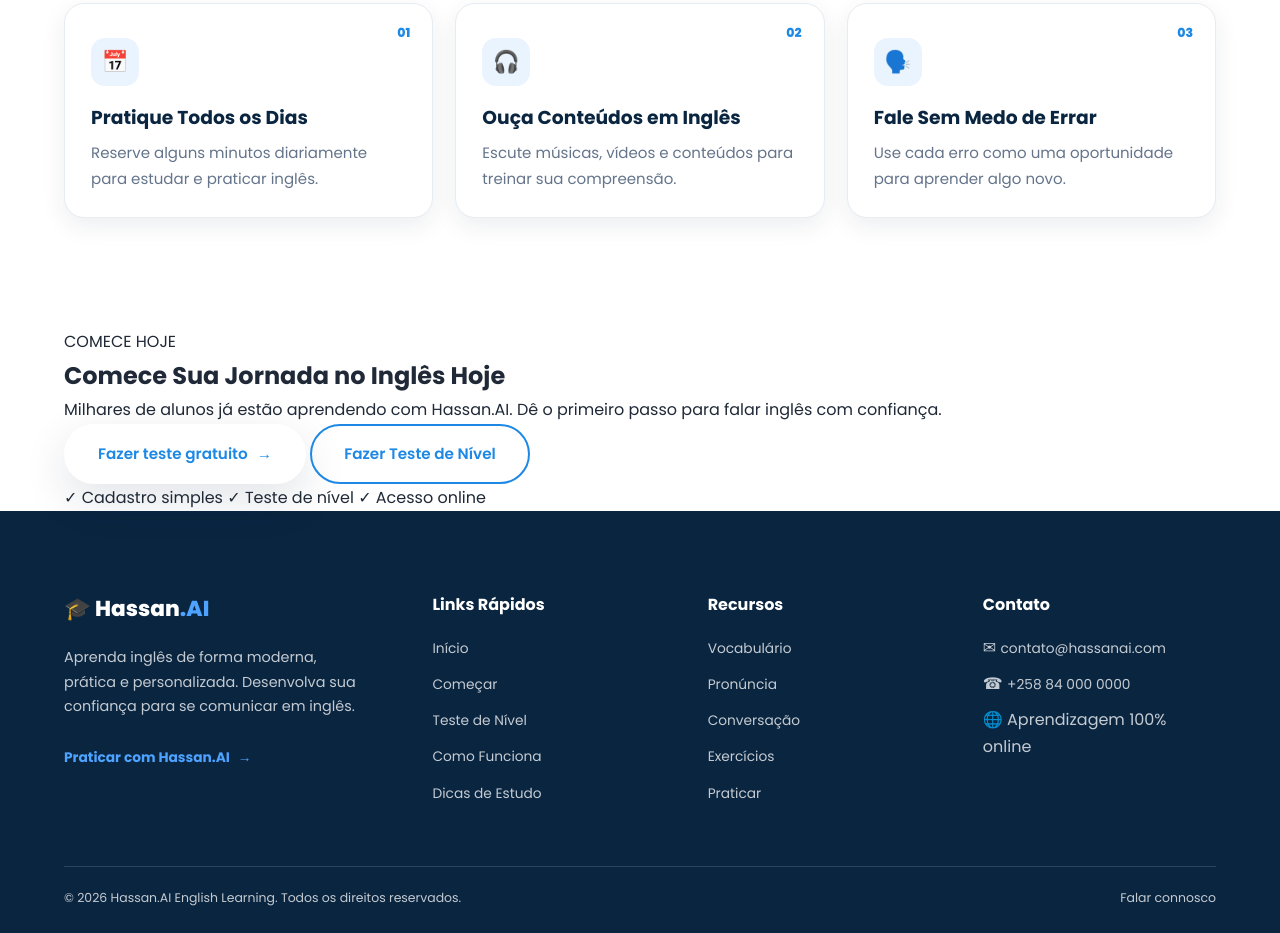
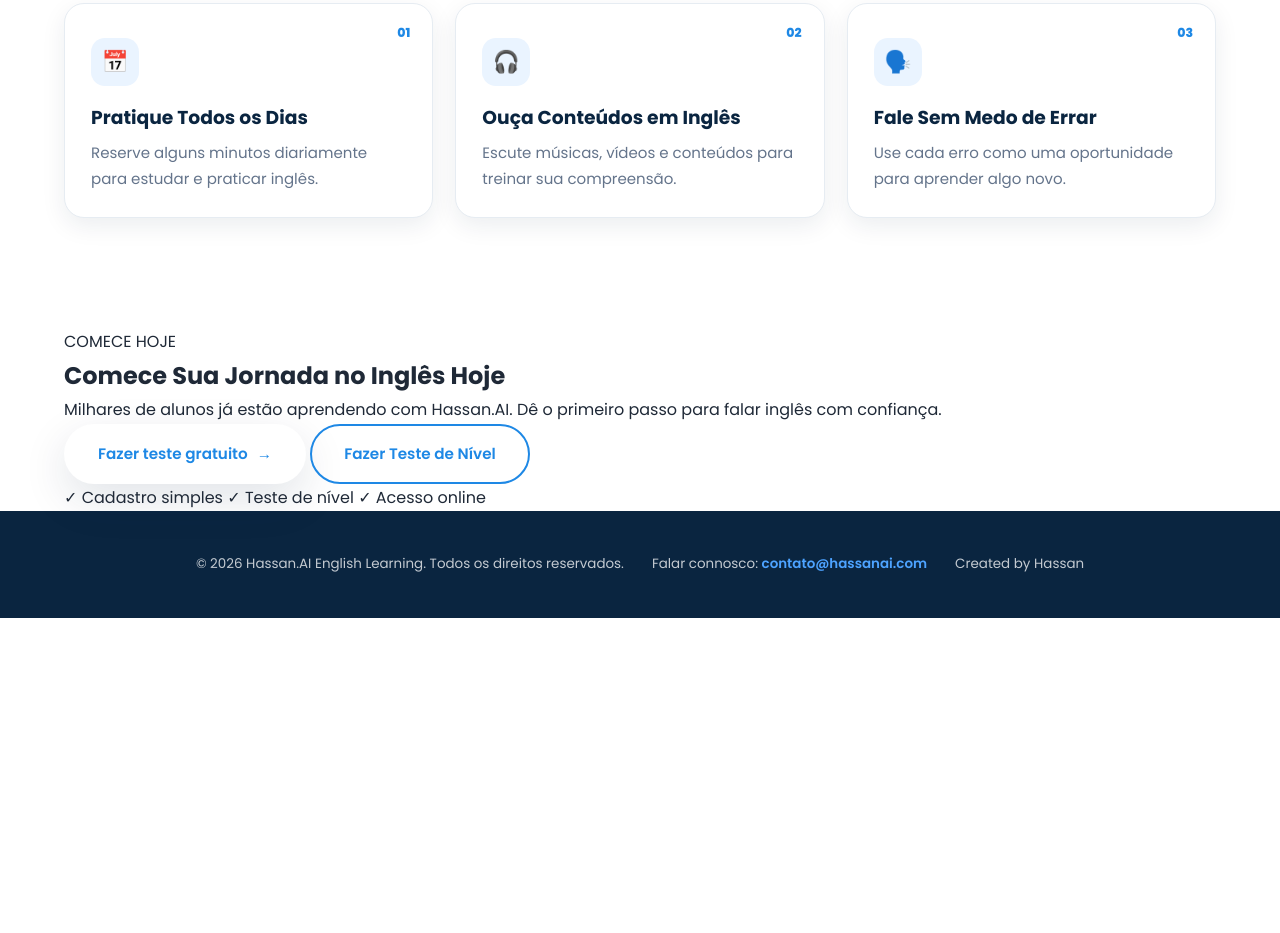
Before and after one commit to n4dirassan/speak-ai, a website: page index.html in a window 1280 px wide. Shown: the part 5033-5966 px from the top of the page. After the commit the page ends 5651 px from the top, so only its background shows below. Drawn offline with Linux system fonts and the light colour scheme.

Commit message:
Simplify Hassan.AI footer

```diff
--- a/index.html
+++ b/index.html
@@ -683,87 +683,10 @@
          FOOTER
     =============================== -->
     <footer class="footer">
-
-        <div class="container footer-grid">
-
-            <div class="footer-brand">
-                <a class="footer-logo" href="#inicio">
-                    🎓 Hassan<span>.AI</span>
-                </a>
-
-                <p>
-                    Aprenda inglês de forma moderna, prática e personalizada.
-                    Desenvolva sua confiança para se comunicar em inglês.
-                </p>
-
-                <div class="footer-actions">
-                    <a class="footer-action" href="#teste">
-                        Praticar com Hassan.AI <span aria-hidden="true">→</span>
-                    </a>
-                </div>
-            </div>
-
-
-            <div class="footer-column">
-                <h3>Links Rápidos</h3>
-                <ul>
-                    <li><a href="#inicio">Início</a></li>
-                    <li><a href="#teste">Começar</a></li>
-                    <li><a href="#teste">Teste de Nível</a></li>
-                    <li><a href="#como-funciona">Como Funciona</a></li>
-                    <li><a href="#dicas">Dicas de Estudo</a></li>
-                </ul>
-            </div>
-
-
-            <div class="footer-column">
-                <h3>Recursos</h3>
-                <ul>
-                    <li><a href="#beneficios">Vocabulário</a></li>
-                    <li><a href="#beneficios">Pronúncia</a></li>
-                    <li><a href="#beneficios">Conversação</a></li>
-                    <li><a href="#beneficios">Exercícios</a></li>
-                    <li><a href="#teste">Praticar</a></li>
-                </ul>
-            </div>
-
-
-            <div class="footer-column">
-                <h3>Contato</h3>
-
-                <ul class="contact-list">
-                    <li>
-                        <span>✉</span>
-                        <a href="mailto:contato@hassanai.com">
-                            contato@hassanai.com
-                        </a>
-                    </li>
-
-                    <li>
-                        <span>☎</span>
-                        <a href="tel:+258840000000">
-                            +258 84 000 0000
-                        </a>
-                    </li>
-
-                    <li>
-                        <span>🌐</span>
-                        <span>Aprendizagem 100% online</span>
-                    </li>
-                </ul>
-            </div>
-
-        </div>
-
-
-        <div class="container footer-bottom">
-            <p>
-                © 2026 Hassan.AI English Learning. Todos os direitos reservados.
-            </p>
-
-                <div>
-                <a href="mailto:contato@hassanai.com">Falar connosco</a>
-            </div>
+        <div class="container footer-content">
+            <p>© 2026 Hassan.AI English Learning. Todos os direitos reservados.</p>
+            <p>Falar connosco: <a href="mailto:contato@hassanai.com">contato@hassanai.com</a></p>
+            <p>Created by Hassan</p>
         </div>
 
     </footer>
--- a/style.css
+++ b/style.css
@@ -983,82 +983,32 @@ select {
 }
 
 .footer {
-    padding: 80px 0 25px;
+    padding: 42px 0;
     color: rgba(255, 255, 255, 0.76);
     background: var(--dark-blue);
 }
 
-.footer-grid {
-    display: grid;
-    grid-template-columns: 1.4fr repeat(3, 1fr);
-    gap: 42px;
-}
-
-.footer-logo {
-    display: inline-flex;
-    margin-bottom: 18px;
-    color: var(--white);
-    font-size: 1.35rem;
-    font-weight: 800;
-}
-
-.footer-logo span {
+.footer-content {
+    display: flex;
+    align-items: center;
+    justify-content: center;
+    flex-wrap: wrap;
+    gap: 10px 28px;
+    text-align: center;
+    font-size: 0.84rem;
+}
+
+.footer-content p {
+    margin: 0;
+}
+
+.footer-content a {
     color: var(--light-blue);
-}
-
-.footer-brand p {
-    max-width: 300px;
-    font-size: 0.9rem;
-}
-
-.footer-column h3 {
-    margin-bottom: 16px;
-    color: var(--white);
-    font-size: 1rem;
-}
-
-.footer-column ul,
-.contact-list {
-    display: grid;
-    gap: 9px;
-}
-
-.footer a:hover {
-    color: var(--white);
-}
-
-.footer-column a,
-.contact-list a {
-    font-size: 0.86rem;
-}
-
-.footer-actions {
-    margin-top: 24px;
-}
-
-.footer-action {
-    display: inline-flex;
-    align-items: center;
-    gap: 8px;
-    color: var(--light-blue);
-    font-weight: 700;
-    font-size: 0.86rem;
-}
-
-.footer-bottom {
-    display: flex;
-    align-items: center;
-    justify-content: space-between;
-    gap: 20px;
-    margin-top: 60px;
-    padding-top: 20px;
-    border-top: 1px solid rgba(255, 255, 255, 0.14);
-    font-size: 0.78rem;
-}
-
-.footer-bottom div {
-    display: flex;
-    gap: 18px;
+    font-weight: 600;
+}
+
+.footer-content a:hover {
+    color: var(--white);
 }
 
 .feature-card p,
@@ -1478,10 +1428,6 @@ select {
         grid-column: 1 / -1;
         width: calc(50% - 11px);
         justify-self: center;
-    }
-
-    .footer-grid {
-        grid-template-columns: repeat(2, minmax(0, 1fr));
     }
 
 }
@@ -1573,8 +1519,7 @@ select {
     .steps-grid,
     .courses-grid,
     .testimonials-grid,
-    .tips-grid,
-    .footer-grid {
+    .tips-grid {
         grid-template-columns: 1fr;
     }
 
@@ -1596,13 +1541,7 @@ select {
     }
 
     .footer {
-        padding-top: 60px;
-    }
-
-    .footer-bottom {
-        align-items: flex-start;
-        flex-direction: column;
-        margin-top: 40px;
+        padding: 30px 0;
     }
 
     .result-details {
```
